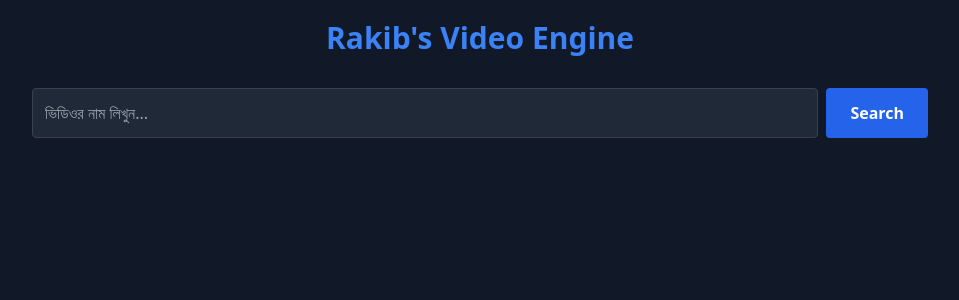
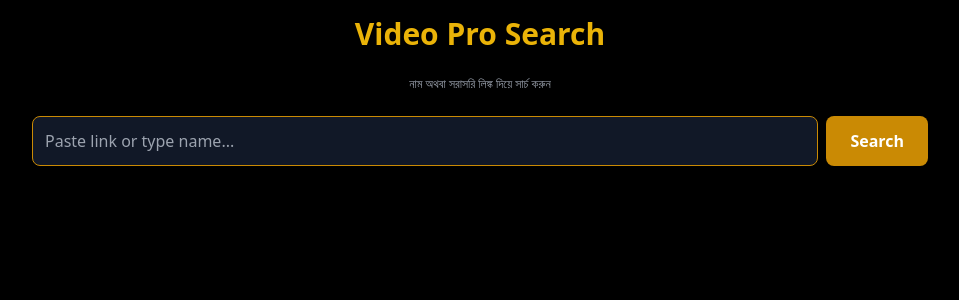
Before and after one commit to Rakib9851/my-video-api, a Flask app: page / in a window 1280 px wide. Shown: the top 300 px of the page, without its empty margins (160-1119 px from the left). Run offline with Flask 3, Linux system fonts and the light colour scheme; some libraries are stand-ins or nearby versions.

Commit message:
Update index.html for video search interface

```diff
--- a/templates/index.html
+++ b/templates/index.html
@@ -3,26 +3,30 @@
 <head>
     <meta charset="UTF-8">
     <meta name="viewport" content="width=device-width, initial-scale=1.0">
-    <title>Video Search & Download</title>
+    <title>Rakib's Advanced Video Engine</title>
     <script src="https://cdn.tailwindcss.com"></script>
     <script src="https://cdn.jsdelivr.net/npm/hls.js@latest"></script>
 </head>
-<body class="bg-gray-900 text-white p-5">
+<body class="bg-black text-white p-4">
     <div class="max-w-4xl mx-auto">
-        <h1 class="text-3xl font-bold text-center mb-8 text-blue-500">Rakib's Video Engine</h1>
-        <div class="flex gap-2 mb-10">
-            <input type="text" id="q" placeholder="ভিডিওর নাম লিখুন..." class="w-full p-3 rounded bg-gray-800 border border-gray-700">
-            <button onclick="search()" class="bg-blue-600 px-6 py-3 rounded font-bold">Search</button>
+        <h1 class="text-3xl font-extrabold text-center mb-6 text-yellow-500">Video Pro Search</h1>
+        <p class="text-center text-xs text-gray-400 mb-6">নাম অথবা সরাসরি লিঙ্ক দিয়ে সার্চ করুন</p>
+
+        <div class="flex gap-2 mb-8">
+            <input type="text" id="q" placeholder="Paste link or type name..." class="w-full p-3 rounded-lg bg-gray-900 border border-yellow-600 focus:outline-none">
+            <button onclick="search()" class="bg-yellow-600 px-6 py-3 rounded-lg font-bold">Search</button>
         </div>
+
+        <div id="loader" class="hidden text-center text-yellow-500 mb-4">অপেক্ষা করুন...</div>
         <div id="results" class="grid grid-cols-1 md:grid-cols-2 gap-6"></div>
     </div>
 
-    <!-- Player Modal -->
-    <div id="player" class="fixed inset-0 bg-black hidden flex flex-col items-center justify-center p-4">
+    <!-- Modal for Play -->
+    <div id="player" class="fixed inset-0 bg-black hidden flex flex-col items-center justify-center p-4 z-50">
         <button onclick="closePlayer()" class="absolute top-5 right-5 bg-red-600 px-4 py-2 rounded">Close</button>
-        <video id="v" controls class="w-full max-w-2xl rounded shadow-lg"></video>
-        <div class="mt-4 flex gap-4">
-             <a id="dl_btn" href="#" target="_blank" class="bg-green-600 px-6 py-2 rounded font-bold">Download MP4/Link</a>
+        <video id="v" controls class="w-full max-w-2xl rounded"></video>
+        <div class="mt-6">
+            <button id="copyBtn" class="bg-green-600 px-8 py-3 rounded-full font-bold text-white">Copy Download Link</button>
         </div>
     </div>
 
@@ -30,20 +34,28 @@
         async function search() {
             const q = document.getElementById('q').value;
             const resDiv = document.getElementById('results');
-            resDiv.innerHTML = "<p class='text-center col-span-full'>খোঁজা হচ্ছে... অপেক্ষা করুন</p>";
+            const loader = document.getElementById('loader');
 
-            const response = await fetch('/search?q=' + q);
+            resDiv.innerHTML = "";
+            loader.classList.remove('hidden');
+
+            const response = await fetch('/search?q=' + encodeURIComponent(q));
             const data = await response.json();
-            resDiv.innerHTML = "";
+            loader.classList.add('hidden');
+
+            if (data.length === 0) {
+                resDiv.innerHTML = "<p class='text-center col-span-full'>কিছু পাওয়া যায়নি!</p>";
+                return;
+            }
 
             data.forEach(v => {
                 resDiv.innerHTML += `
-                    <div class="bg-gray-800 p-4 rounded shadow-md">
-                        <img src="${v.thumbnail}" class="w-full h-44 object-cover rounded cursor-pointer" onclick="play('${v.m3u8}')">
-                        <h3 class="mt-3 text-sm font-semibold h-10 overflow-hidden">${v.title}</h3>
-                        <div class="flex justify-between mt-4">
-                            <button onclick="play('${v.m3u8}')" class="text-blue-400 text-sm font-bold">Play</button>
-                            <button onclick="download('${v.m3u8}', '${v.title}')" class="text-green-400 text-sm font-bold">Download</button>
+                    <div class="bg-gray-900 p-3 rounded-lg border border-gray-800">
+                        <img src="${v.thumbnail}" class="w-full h-40 object-cover rounded mb-3">
+                        <h3 class="text-sm font-semibold truncate">${v.title}</h3>
+                        <div class="flex gap-3 mt-4">
+                            <button onclick="play('${v.m3u8}')" class="bg-blue-600 flex-1 py-2 rounded text-xs font-bold">PLAY</button>
+                            <button onclick="copyLink('${v.m3u8}')" class="bg-green-600 flex-1 py-2 rounded text-xs font-bold text-black">GET LINK</button>
                         </div>
                     </div>
                 `;
@@ -59,18 +71,17 @@
                 hls.attachMedia(video);
                 hls.on(Hls.Events.MANIFEST_PARSED, () => video.play());
             }
-            document.getElementById('dl_btn').href = url;
+            document.getElementById('copyBtn').onclick = () => copyLink(url);
         }
 
-        function download(url, title) {
-            // m3u8 লিঙ্ক সরাসরি ডাউনলোড করা যায় না, তাই আমরা লিঙ্কটি দিয়ে দিচ্ছি
-            // ব্যবহারকারী চাইলে এটি কোনো ভিডিও ডাউনলোডার অ্যাপে (যেমন ADM বা 1DM) পেস্ট করতে পারেন
-            prompt("এই ভিডিওর m3u8 লিঙ্কটি কপি করুন এবং আপনার ফেভারিট ডাউনলোডার অ্যাপে পেস্ট করুন:", url);
+        function copyLink(url) {
+            navigator.clipboard.writeText(url).then(() => {
+                alert("ডাউনলোড লিঙ্কটি কপি হয়েছে! এখন আপনার ডাউনলোডার অ্যাপে (যেমন 1DM) লিঙ্কটি পেস্ট করুন।");
+            });
         }
 
         function closePlayer() {
-            const video = document.getElementById('v');
-            video.pause();
+            document.getElementById('v').pause();
             document.getElementById('player').classList.add('hidden');
         }
     </script>
```
